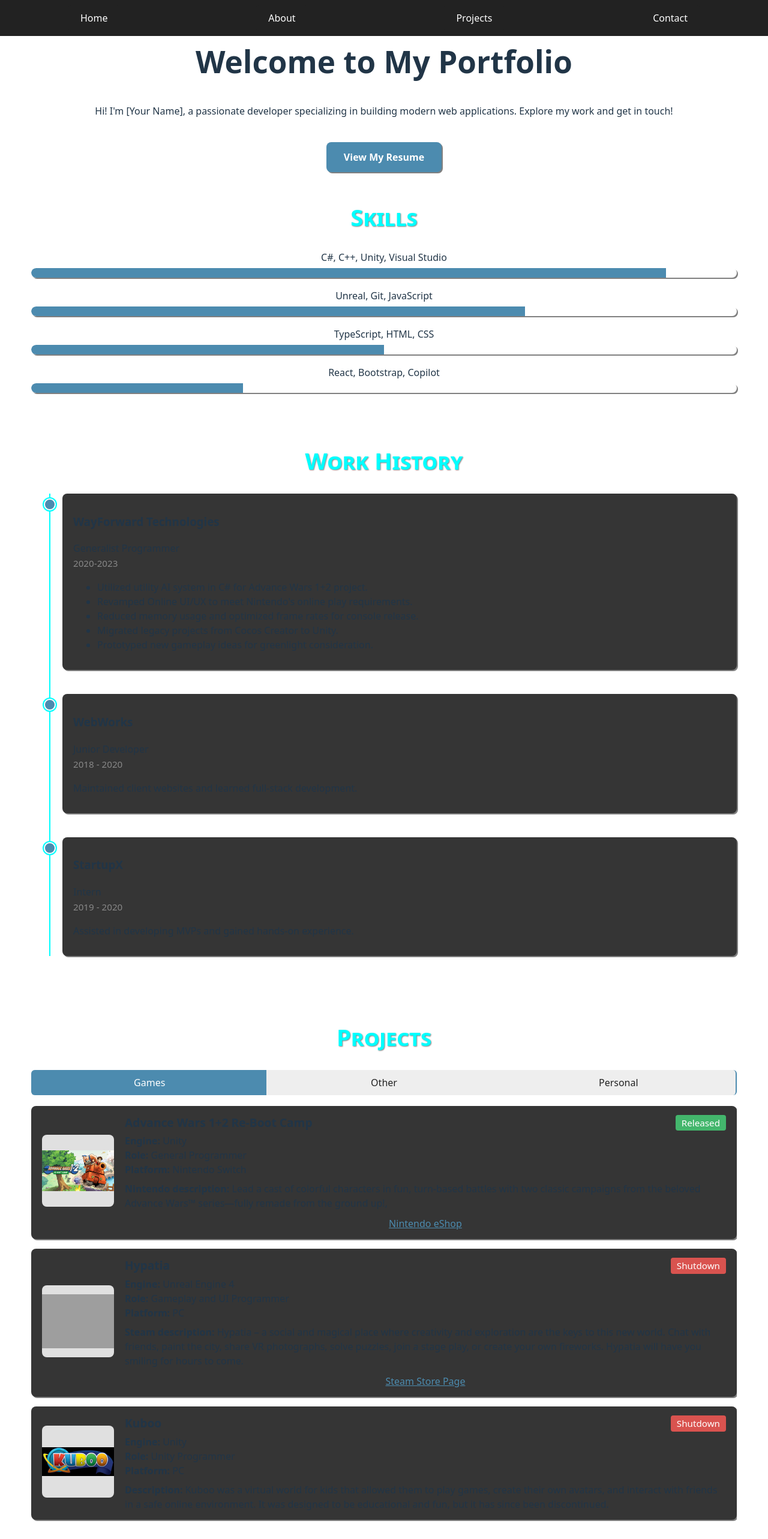
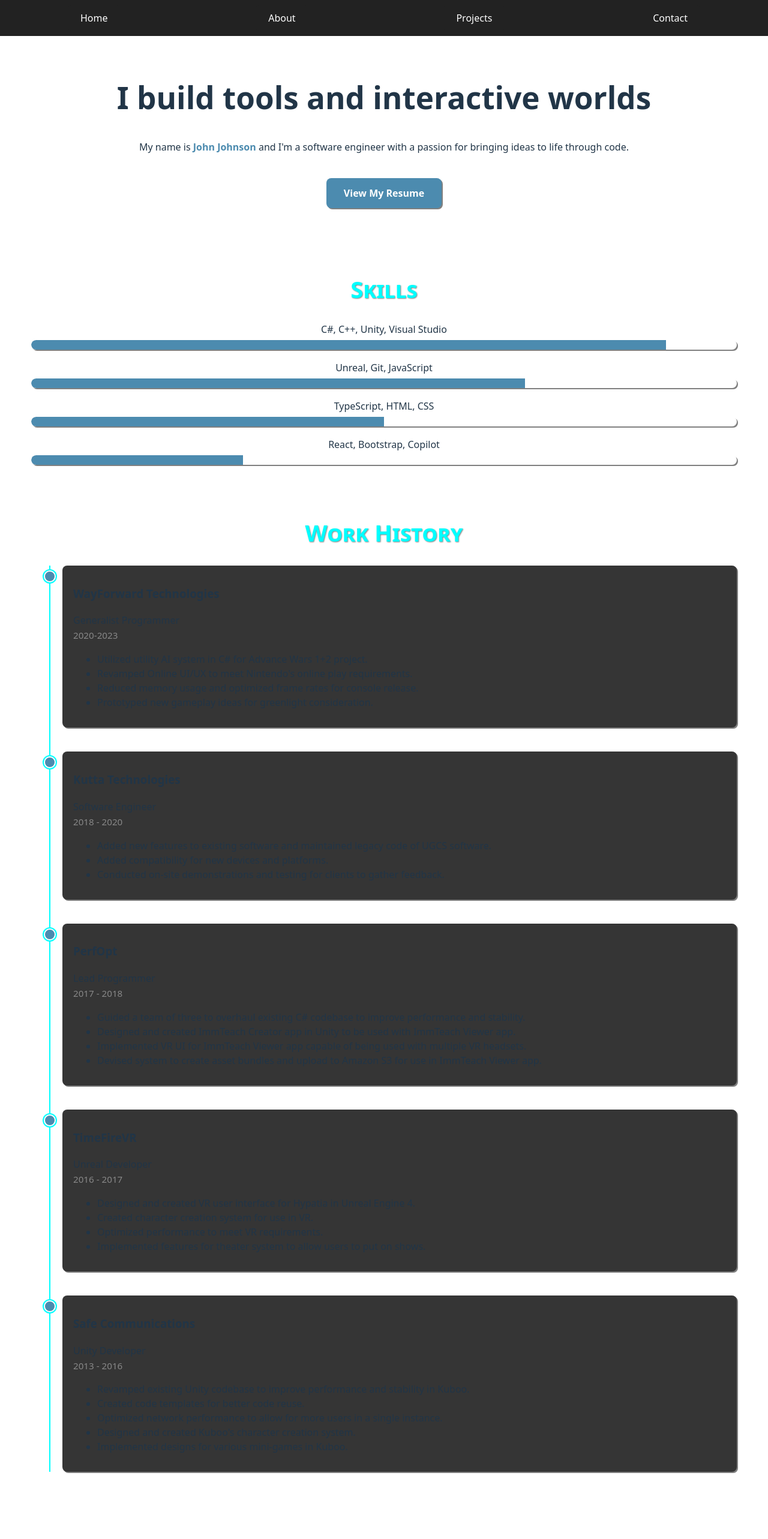
Before and after one commit to jjohnson986/jjohnson986.github.io, a React (Vite) app: page / in a window 1280 px wide. Shown: the top 2566 px of the page at 60% size. Built offline with nearby package versions, Linux system fonts and the light colour scheme; grey boxes are pictures that could not be loaded.

Commit message:
Finishing touches on content.

```diff
--- a/src/components/About.jsx
+++ b/src/components/About.jsx
@@ -4,7 +4,7 @@ import History from "./History";
 
 export default function About() {
   return (
-    <section className="hero">
+    <section className="hero" id="#about">
       <Skills />
       <History />
     </section>
--- a/src/components/Contacts.jsx
+++ b/src/components/Contacts.jsx
@@ -33,7 +33,7 @@ const contacts = [
 
 export default function Contacts() {
   return (
-    <section className="contacts-section">
+    <section className="contacts-section" id="contacts">
       <h2>Links</h2>
       <div className="contacts-list">
         {contacts.map((contact) => (
--- a/src/components/History.jsx
+++ b/src/components/History.jsx
@@ -10,28 +10,58 @@ const jobs = [
       "Utilized utility AI system in C# for Advance Wars 1+2 project.",
       "Revamped Online UI/UX to meet Nintendo's online play requirements.",
       "Reduced memory usage and optimized frame rates for console release.",
-      "Migrated legacy projects from Cocos Creator to Unity.",
       "Prototyped new gameplay ideas for greenlight consideration.",
     ],
   },
   {
-    company: "WebWorks",
-    role: "Junior Developer",
+    company: "Kutta Technologies",
+    role: "Software Engineer",
     year: "2018 - 2020",
-    description:
-      "Maintained client websites and learned full-stack development.",
+    description: [
+      "Added new features to existing software and maintained legacy code of UGCS software.",
+      "Added compatibility for new devices and platforms.",
+      "Conducted on-site demonstrations and testing for clients to gather feedback.",
+    ],
   },
   {
-    company: "StartupX",
-    role: "Intern",
-    year: "2019 - 2020",
-    description: "Assisted in developing MVPs and gained hands-on experience.",
+    company: "PerfOpt",
+    role: "Lead Programmer",
+    year: "2017 - 2018",
+    description: [
+      "Guided a team of three to overhaul existing C# codebase to improve performance and stability.",
+      "Designed and created ImmTeach Creator app in Unity to be used with ImmTeach Viewer app.",
+      "Implemented VR UI for ImmTeach Viewer app capable of being used with multiple VR headsets.",
+      "Devised system to create asset bundles and upload to Amazon S3 for use in ImmTeach Viewer app.",
+    ],
+  },
+  {
+    company: "TimeFireVR",
+    role: "Unreal Developer",
+    year: "2016 - 2017",
+    description: [
+      "Designed and created VR user interface for Hypatia in Unreal Engine 4.",
+      "Created character creation system for use in VR.",
+      "Optimized performance to meet VR requirements.",
+      "Implemented features for theater system to allow users to put on shows.",
+    ],
+  },
+  {
+    company: "Safe Communications",
+    role: "Unity Developer",
+    year: "2013 - 2016",
+    description: [
+      "Revamped existing Unity codebase to improve performance and stability in Kuboo.",
+      "Created code templates for better code reuse.",
+      "Optimized network performance to allow for more users in a single instance.",
+      "Designed and created Kuboo's character creation system.",
+      "Implemented designs for various mini-games in Kuboo.",
+    ],
   },
 ];
 
 export default function History() {
   return (
-    <section className="history-section">
+    <section className="history-section" id="history">
       <h2>Work History</h2>
       <div className="timeline">
         {jobs.map((job, idx) => (
--- a/src/components/Home.css
+++ b/src/components/Home.css
@@ -16,3 +16,8 @@
 .resume-button:hover {
   background: #357099;
 }
+
+.highlight {
+  color: #4c8baf;
+  font-weight: bold;
+}
--- a/src/components/Home.jsx
+++ b/src/components/Home.jsx
@@ -3,11 +3,12 @@ import "./Home.css";
 
 export default function Home() {
   return (
-    <section className="hero">
-      <h1>Welcome to My Portfolio</h1>
+    <section className="hero" id="home">
+      <h1>I build tools and interactive worlds</h1>
       <p>
-        Hi! I'm [Your Name], a passionate developer specializing in building
-        modern web applications. Explore my work and get in touch!
+        My name is <span className="highlight">John Johnson</span> and I'm a
+        software engineer with a passion for bringing ideas to life through
+        code.
       </p>
       <a
         href="https://drive.google.com/file/d/1AkwAia_6SGDStdsXgiPzLXEiqIZfS6Yb/view?usp=sharing"
--- a/src/components/Navbar.jsx
+++ b/src/components/Navbar.jsx
@@ -5,18 +5,22 @@ export default function Navbar() {
   const [aboutOpen, setAboutOpen] = useState(false);
   const [projectsOpen, setProjectsOpen] = useState(false);
 
+  // Helper for smooth scroll
+  const handleScroll = (id) => {
+    const el = document.getElementById(id);
+    if (el) {
+      el.scrollIntoView({ behavior: "smooth" });
+    }
+    setAboutOpen(false); // Close dropdown after scroll
+  };
+
   return (
     <nav className="navbar">
       <ul className="navbar-list">
         <li className="navbar-item">
-          <button type="button" className="navbar-btn">
-            Home
-          </button>
+          <button type="button" className="navbar-btn" onClick={() => handleScroll("home")}>Home</button>
         </li>
-        <li
-          className="navbar-item dropdown-toggle"
-          style={{ position: "relative" }}
-        >
+        <li className="navbar-item dropdown-toggle" style={{ position: "relative" }}>
           <button
             type="button"
             className="navbar-btn"
@@ -28,26 +32,18 @@ export default function Navbar() {
           </button>
           <ul className={`dropdown-menu ${aboutOpen ? "show" : ""}`}>
             <li>
-              <button type="button" className="navbar-btn">
-                Skills
-              </button>
+              <button type="button" className="navbar-btn" onClick={() => handleScroll("skills")}>Skills</button>
             </li>
             <li>
-              <button type="button" className="navbar-btn">
-                History
-              </button>
+              <button type="button" className="navbar-btn" onClick={() => handleScroll("history")}>History</button>
             </li>
           </ul>
         </li>
         <li className="navbar-item">
-          <button type="button" className="navbar-btn">
-            Projects
-          </button>
+          <button type="button" className="navbar-btn" onClick={() => handleScroll("projects")}>Projects</button>
         </li>
         <li className="navbar-item">
-          <button type="button" className="navbar-btn">
-            Contact
-          </button>
+          <button type="button" className="navbar-btn" onClick={() => handleScroll("contacts")}>Contact</button>
         </li>
       </ul>
     </nav>
--- a/src/components/Projects.jsx
+++ b/src/components/Projects.jsx
@@ -94,7 +94,7 @@ const projectData = {
       status: "In Development",
       engine: "Unity",
       description:
-        "2.5D Side scroller done in Unity inspired by Megaman X. Private repository for now. Currently using it as a way to learn newer Unity features.",
+        "2D Side scroller done in Unity inspired by Megaman X. Private repository for now. Currently using it as a way to learn newer Unity features.",
     },
   ],
 };
@@ -105,7 +105,7 @@ export default function Projects() {
   const [activeTab, setActiveTab] = useState(tabs[0]);
 
   return (
-    <section className="projects-section">
+    <section className="projects-section" id="projects">
       <h2>Projects</h2>
       <div className="projects-tabs">
         {tabs.map((tab) => (
--- a/src/components/Skills.jsx
+++ b/src/components/Skills.jsx
@@ -10,7 +10,7 @@ const skills = [
 
 export default function Skills() {
   return (
-    <section className="skills-section">
+    <section className="skills-section" id="skills">
       <h2>Skills</h2>
       <ul className="skills-list">
         {skills.map((skill) => (
--- a/src/index.css
+++ b/src/index.css
@@ -43,6 +43,10 @@ h2 {
   font-variant: small-caps;
 }
 
+.hero {
+  padding-top: 60px;
+}
+
 button {
   padding: 0.6em 1.2em;
   font-size: 1em;
```
